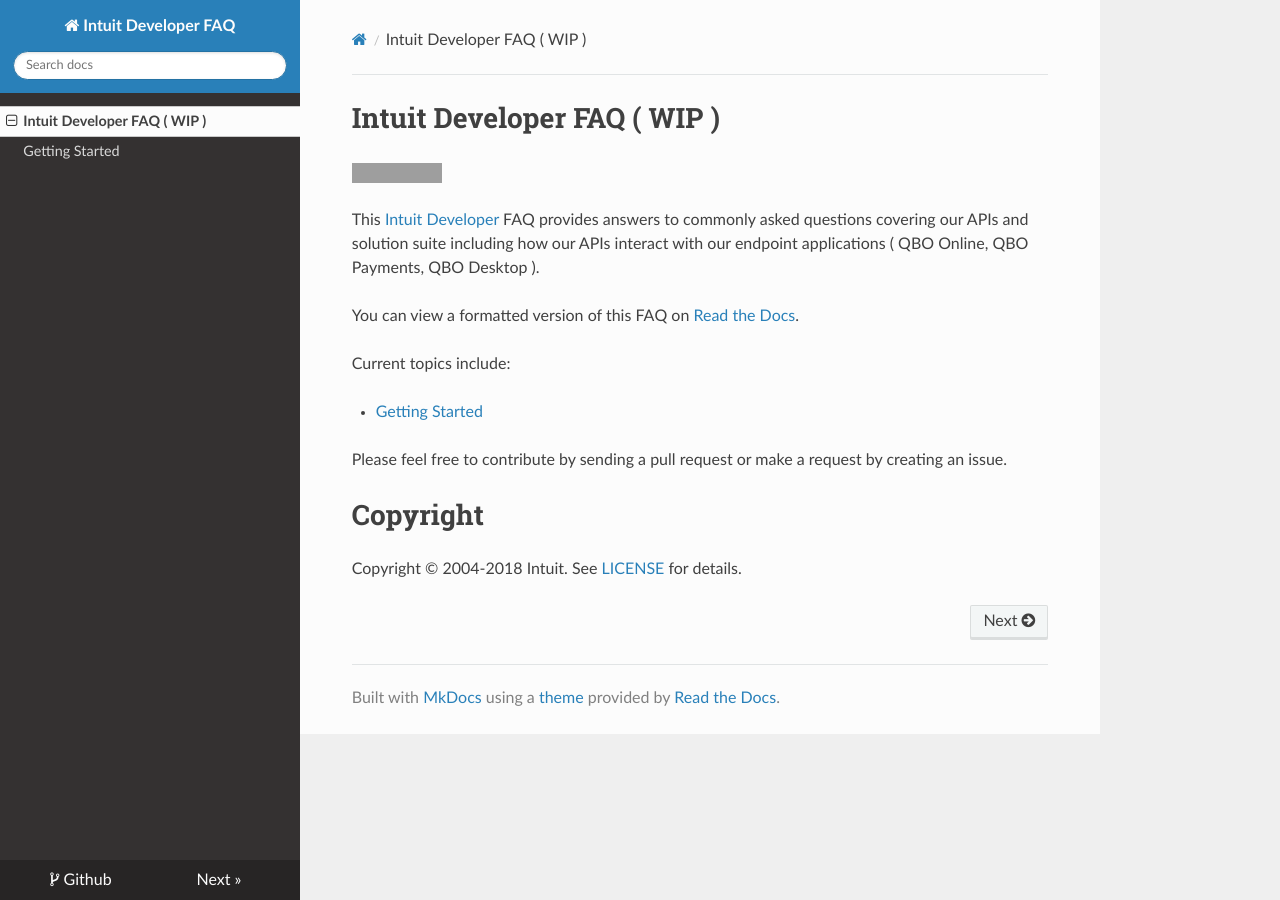
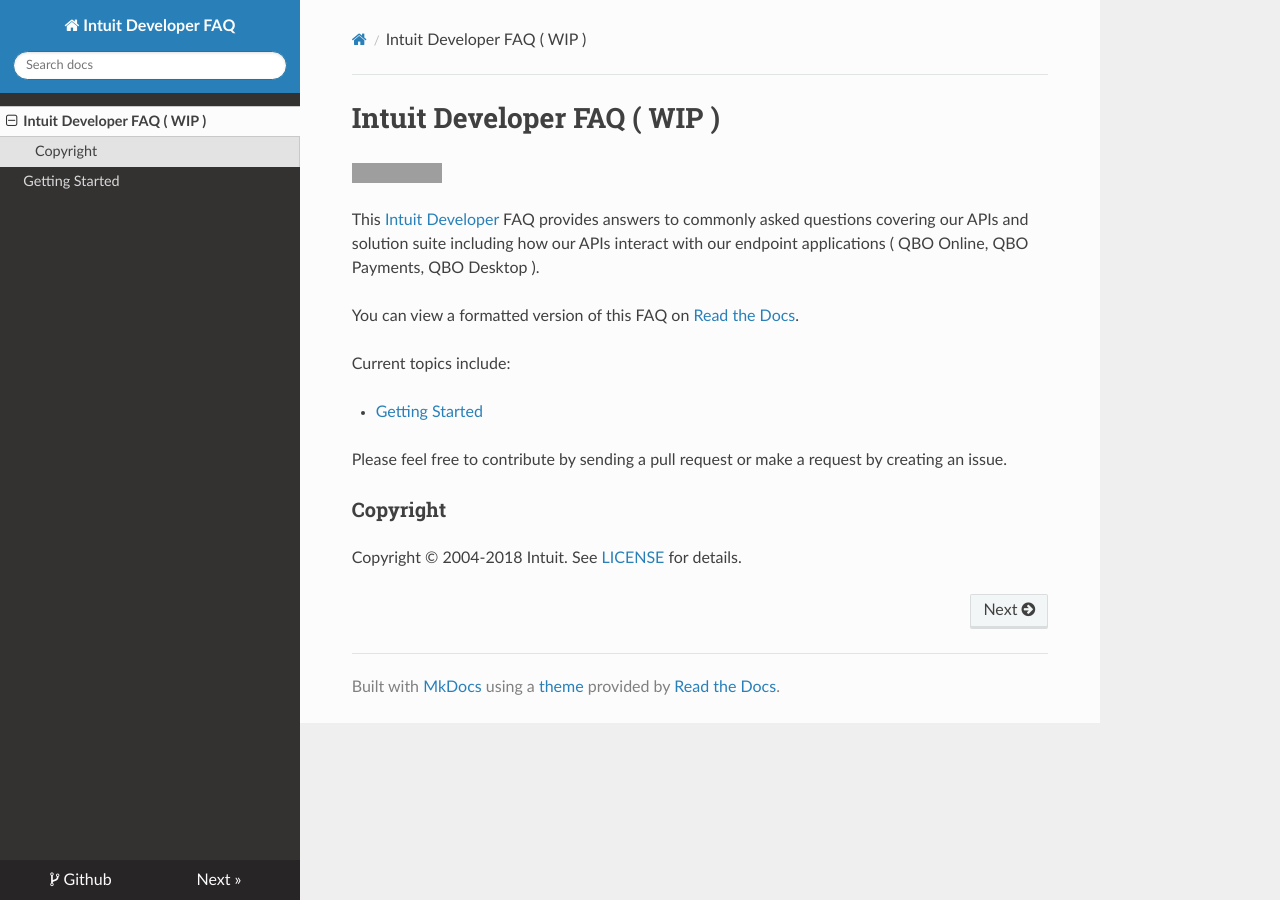
Before and after one commit to abisalehalliprasan/intuit-developer-faq, an MkDocs documentation site: the page built from docs/index.md, in a window 1280 px wide. Built offline with MkDocs 1.6.1, drawn with Linux system fonts in a browser that asks for light colours; nearby versions of some CDN libraries; grey boxes are pictures that could not be loaded.

Commit message:
yaml changes

```diff
--- a/docs/index.md
+++ b/docs/index.md
@@ -14,7 +14,7 @@ Current topics include:
 
 Please feel free to contribute by sending a pull request or make a request by creating an issue.
 
-# Copyright
+### Copyright
 
 Copyright &copy; 2004-2018 Intuit. See [LICENSE][] for details.
 
```
Also changed, not shown: docs/getting_started.md (+0 -2 lines).
